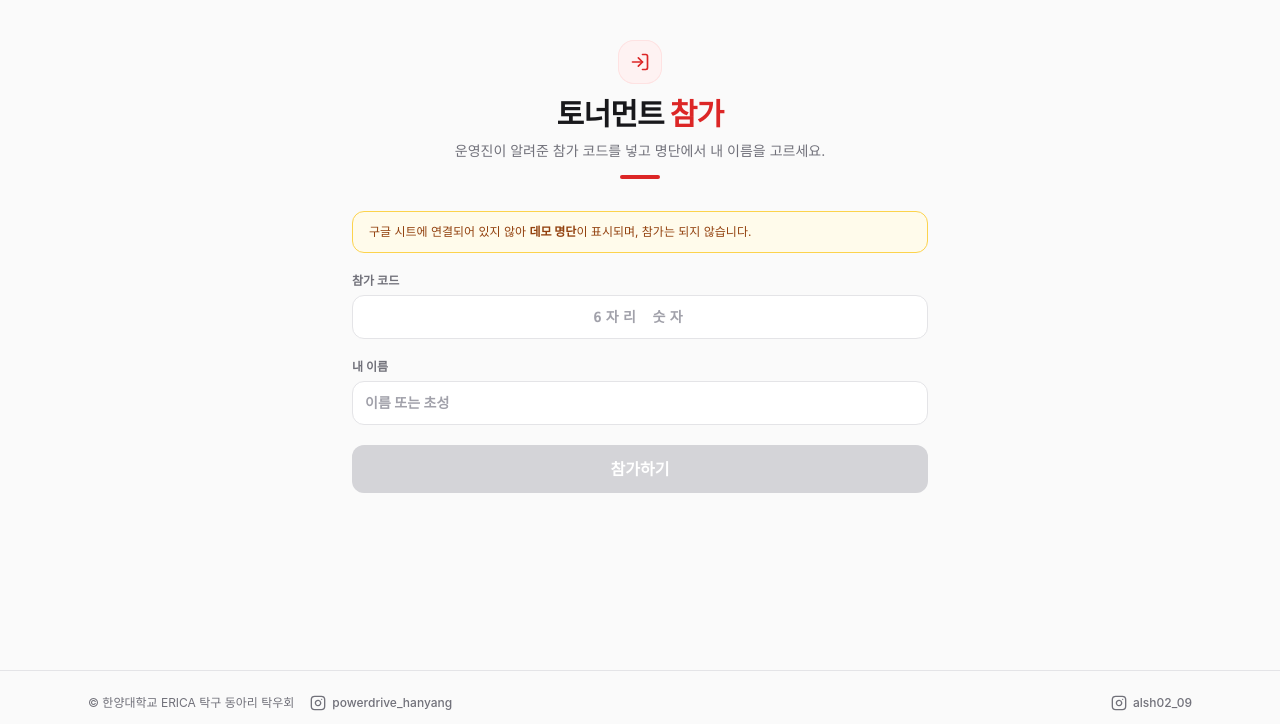
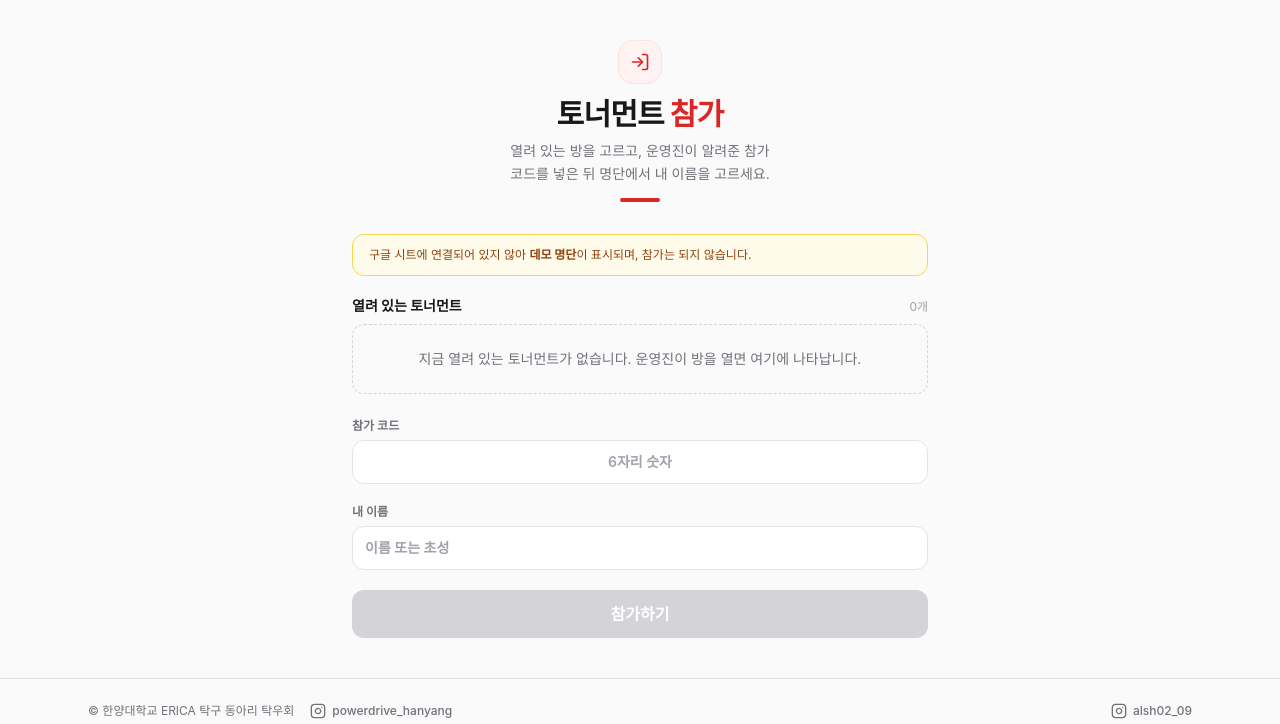
Before and after one commit to alsh02/Hanyang-University-ERICA-PingPong-Rank, a Flask app: page /league/join in a window 1280 px wide. Shown: the part 65-789 px from the top of the page. Run offline with Flask 3, Linux system fonts and the light colour scheme; some libraries are stand-ins or nearby versions; some web fonts are replaced.

Commit message:
League: List open tournament rooms on the join page
참가 화면 위에 열려 있는 토너먼트 목록을 둔다. 접수 중인 방은 이름·인원·그룹·
시각만 보이고 코드는 숨긴 채 '코드로 입장'으로 고르며, 고른 방과 다른 방의
코드를 넣으면 알려 준다. 진행 중·종료(이틀까지) 방은 대진표 보기 링크.
개설 때 코드를 만드는 방식은 그대로다.

관리자 코드를 잃어버렸을 때를 위해 '토너먼트' 시트에 관리자코드 열을 따로
두고, 운영 화면 안내에도 확인 경로를 적었다.

Co-Authored-By: Claude Fable 5.1 <noreply@anthropic.com>
Claude-Session: https://claude.ai/code/session_01GAw8LH6WakMANgaejBbUVc

```diff
--- a/league.py
+++ b/league.py
@@ -25,7 +25,7 @@ league_bp = Blueprint("league", __name__)
 
 TOURNAMENT_SHEET = "토너먼트"
 LOG_SHEET = "토너먼트로그"
-TOURNAMENT_HEADERS = ["코드", "상태", "생성일시", "갱신일시", "상태JSON"]
+TOURNAMENT_HEADERS = ["코드", "상태", "생성일시", "갱신일시", "상태JSON", "관리자코드"]
 LOG_HEADERS = ["코드", "종류", "시각", "내용JSON"]
 
 CACHE_TTL = 3            # 참가자 화면이 몇 초마다 새로 고쳐도 시트 호출은 이 간격으로만 나간다 (인스턴스마다)
@@ -61,7 +61,9 @@ _cache = {"rows": None, "logs": None, "expires_at": 0.0}
 _writes = deque()
 _admin_logins = deque()
 _sheets_ready = False
-RANGES = [f"'{TOURNAMENT_SHEET}'!A:E", f"'{LOG_SHEET}'!A:D"]
+RANGES = [f"'{TOURNAMENT_SHEET}'!A:F", f"'{LOG_SHEET}'!A:D"]
+ROOM_LIST_LIMIT = 30      # 참가 화면에 보여 주는 방 수
+FINISHED_ROOM_DAYS = 2    # 끝난 방은 이틀까지만 목록에 남긴다
 
 
 class LeagueError(Exception):
@@ -142,13 +144,14 @@ _WRITE_PARAMS = {"valueInputOption": "RAW"}
 def save_state(state):
     # 운영진의 변경을 방 행에 한 번의 호출로 다시 쓴다 (행 번호는 읽을 때 기억해 둔 것)
     state["updated_at"] = kst_now()
-    values = [state["code"], state["status"], state["created_at"], state["updated_at"], json.dumps(persistable(state), ensure_ascii=False)]
+    values = [state["code"], state["status"], state["created_at"], state["updated_at"],
+              json.dumps(persistable(state), ensure_ascii=False), state.get("admin_code", "")]
     row_no = state.get("_row_no")
     if row_no is None:
         _ensure_sheets()
         _spreadsheet().values_append(RANGES[0], {**_WRITE_PARAMS, "insertDataOption": "INSERT_ROWS"}, {"values": [values]})
     else:
-        _spreadsheet().values_update(f"'{TOURNAMENT_SHEET}'!A{row_no}:E{row_no}", _WRITE_PARAMS, {"values": [values]})
+        _spreadsheet().values_update(f"'{TOURNAMENT_SHEET}'!A{row_no}:F{row_no}", _WRITE_PARAMS, {"values": [values]})
     _invalidate()
 
 
@@ -243,6 +246,43 @@ def apply_groups(state):
         override = state.get("group_overrides", {}).get(p["name"])
         p["group"] = override or auto_group
         p["group_undecided"] = not decided and not override
+
+
+def list_rooms():
+    # 참가 화면의 방 목록: 이름·상태·참가 인원만 내보낸다. 코드는 참가가 끝난(진행 중·종료) 방만 — 접수 중인 방의 코드는 입장 암호다.
+    rows, logs = _read_all()
+    joined, removed_cache = {}, {}
+    for l in logs[1:]:
+        if len(l) >= 4 and l[1] == "참가":
+            try:
+                name = json.loads(l[3]).get("name", "")
+            except ValueError:
+                continue
+            joined.setdefault(l[0].strip(), set()).add(name)
+    rooms = []
+    for row in rows[1:]:
+        if len(row) < 5 or not row[4]:
+            continue
+        try:
+            state = json.loads(row[4])
+        except ValueError:
+            continue
+        if state.get("status") == "finished":
+            try:
+                finished = datetime.strptime(state.get("finished_at", state["updated_at"]), "%Y-%m-%d %H:%M:%S")
+                if (datetime.now(_deps["kst"]).replace(tzinfo=None) - finished).days >= FINISHED_ROOM_DAYS:
+                    continue
+            except (ValueError, KeyError):
+                continue
+        count = len(joined.get(state["code"], set()) - set(state.get("removed", [])))
+        rooms.append({
+            "name": state["name"], "status": state["status"], "status_label": STATUS_LABELS.get(state["status"], state["status"]),
+            "participants": count, "created_at": state["created_at"][:16],
+            "groups": [g["name"] for g in state.get("groups", [])],
+            "code": state["code"] if state["status"] != "lobby" else None,
+        })
+    rooms.sort(key=lambda r: r["created_at"], reverse=True)
+    return rooms[:ROOM_LIST_LIMIT]
 
 
 def public_view(state):
@@ -518,8 +558,18 @@ def league_new():
 @league_bp.route("/league/join")
 def league_join():
     members, is_dummy = _members()
+    try:
+        rooms = [] if is_dummy else list_rooms()
+    except Exception as e:  # 목록을 못 읽어도 코드 입력으로는 참가할 수 있어야 한다
+        _deps["logger"].error("토너먼트 목록 조회 실패: %s", e)
+        rooms = []
     return render_template("league/join.html", members=sorted(members.values(), key=_deps["member_sort_key"]),
-                           code=normalize_code(request.args.get("code", "")), is_dummy=is_dummy)
+                           code=normalize_code(request.args.get("code", "")), rooms=rooms, is_dummy=is_dummy)
+
+
+@league_bp.route("/api/league")
+def api_rooms():
+    return jsonify({"rooms": list_rooms()})
 
 
 @league_bp.route("/league/admin")
@@ -668,7 +718,11 @@ def api_join(code):
         raise LeagueError("참가 접수가 끝난 토너먼트입니다.")
     _check_write_limit()
     members, _ = _members()
-    name = _deps["normalize_name"]((request.get_json(silent=True) or {}).get("name", ""))
+    data = request.get_json(silent=True) or {}
+    room = str(data.get("room", "")).strip()
+    if room and room != state["name"]:
+        raise LeagueError(f"입력한 코드는 '{state['name']}' 방의 코드입니다. '{room}' 방의 코드를 다시 확인해 주세요.")
+    name = _deps["normalize_name"](data.get("name", ""))
     if name not in members:
         raise LeagueError("명단에 없는 이름입니다. 부수표에 등록된 이름을 골라 주세요.")
     if name in state["removed"]:
--- a/templates/league/join.html
+++ b/templates/league/join.html
@@ -10,7 +10,7 @@
     <h1 class="text-2xl font-extrabold tracking-tight sm:text-3xl">
         토너먼트 <span class="text-red-600 dark:text-red-400">참가</span>
     </h1>
-    <p class="mt-2 max-w-md break-keep text-sm leading-relaxed text-zinc-500 [text-wrap:balance] dark:text-zinc-400">운영진이 알려준 참가 코드를 넣고 명단에서 내 이름을 고르세요.</p>
+    <p class="mt-2 max-w-md break-keep text-sm leading-relaxed text-zinc-500 [text-wrap:balance] dark:text-zinc-400">열려 있는 방을 고르고, 운영진이 알려준 참가 코드를 넣은 뒤 명단에서 내 이름을 고르세요.</p>
     <span class="mt-3 h-1 w-10 rounded-full bg-red-600 dark:bg-rubber"></span>
 </div>
 
@@ -20,12 +20,48 @@
 </div>
 {% endif %}
 
+<section class="mx-auto mb-6 max-w-xl">
+    <div class="mb-2 flex items-baseline justify-between">
+        <h2 class="text-sm font-bold">열려 있는 토너먼트</h2>
+        <span class="text-xs text-zinc-400 dark:text-zinc-500">{{ rooms | length }}개</span>
+    </div>
+    {% if rooms %}
+    <ul id="room-list" class="space-y-2">
+        {% for room in rooms %}
+        <li>
+            {% if room.status == 'lobby' %}
+            <button type="button" data-room="{{ room.name }}" aria-pressed="false"
+                    class="flex w-full items-center justify-between gap-3 rounded-xl border border-zinc-200 bg-white px-4 py-3 text-left transition-colors hover:border-red-400 aria-[pressed=true]:border-red-600 aria-[pressed=true]:ring-2 aria-[pressed=true]:ring-red-500/30 dark:border-zinc-800 dark:bg-zinc-900 dark:hover:border-red-500 dark:aria-[pressed=true]:border-red-500">
+                <span class="min-w-0">
+                    <span class="block truncate text-sm font-bold">{{ room.name }}</span>
+                    <span class="mt-0.5 block text-xs text-zinc-500 dark:text-zinc-400">{{ room.status_label }} · {{ room.participants }}명 · {{ room.groups | join('·') }} · {{ room.created_at[5:] }}</span>
+                </span>
+                <span class="flex-shrink-0 rounded-lg bg-red-50 px-2.5 py-1 text-xs font-semibold text-red-700 dark:bg-red-500/10 dark:text-red-300">코드로 입장</span>
+            </button>
+            {% else %}
+            <a href="{{ url_for('league.league_room', code=room.code) }}"
+               class="flex w-full items-center justify-between gap-3 rounded-xl border border-zinc-200 bg-white px-4 py-3 transition-colors hover:border-red-400 dark:border-zinc-800 dark:bg-zinc-900 dark:hover:border-red-500">
+                <span class="min-w-0">
+                    <span class="block truncate text-sm font-bold">{{ room.name }}</span>
+                    <span class="mt-0.5 block text-xs text-zinc-500 dark:text-zinc-400">{{ room.status_label }} · {{ room.participants }}명 · {{ room.created_at[5:] }}</span>
+                </span>
+                <span class="flex-shrink-0 text-xs font-semibold text-zinc-500 dark:text-zinc-400">대진표 보기</span>
+            </a>
+            {% endif %}
+        </li>
+        {% endfor %}
+    </ul>
+    {% else %}
+    <p class="rounded-xl border border-dashed border-zinc-300 px-4 py-6 text-center text-sm text-zinc-500 dark:border-zinc-800 dark:text-zinc-400">지금 열려 있는 토너먼트가 없습니다. 운영진이 방을 열면 여기에 나타납니다.</p>
+    {% endif %}
+</section>
+
 {% set input_class = 'h-11 w-full rounded-xl border border-zinc-200 bg-white px-3 text-sm font-semibold text-zinc-900 placeholder-zinc-400 focus:border-red-500 focus:outline-none focus:ring-2 focus:ring-red-500/30 dark:border-zinc-800 dark:bg-zinc-900 dark:text-zinc-100 dark:placeholder-zinc-500' %}
 <form id="join-form" class="mx-auto max-w-xl space-y-5" autocomplete="off">
     <div>
-        <label for="code" class="mb-1.5 block text-xs font-semibold text-zinc-500 dark:text-zinc-400">참가 코드</label>
+        <label for="code" class="mb-1.5 block text-xs font-semibold text-zinc-500 dark:text-zinc-400">참가 코드 <span id="room-picked" class="ml-1 font-medium text-red-600 dark:text-red-400"></span></label>
         <input id="code" name="code" type="text" inputmode="numeric" pattern="[0-9]*" value="{{ code }}" maxlength="6" placeholder="6자리 숫자" spellcheck="false"
-               class="{{ input_class }} text-center font-mono text-lg tracking-[0.3em]">
+               class="{{ input_class }} text-center font-mono text-lg tracking-[0.3em] placeholder:font-sans placeholder:text-sm placeholder:tracking-normal">
     </div>
     <div class="relative">
         <label for="name-input" class="mb-1.5 block text-xs font-semibold text-zinc-500 dark:text-zinc-400">내 이름</label>
@@ -67,6 +103,17 @@
 
     codeInput.addEventListener('input', () => { codeInput.value = codeInput.value.replace(/[^0-9]/g, '').slice(0, 6); sync(); });
 
+    // 목록에서 방을 고르면 그 방의 코드를 넣도록 안내하고, 보낼 때 방 이름도 함께 보내 다른 방 코드를 걸러 낸다
+    let room = null;
+    document.getElementById('room-list')?.addEventListener('click', (event) => {
+        const item = event.target.closest('[data-room]');
+        if (!item) return;
+        room = item.getAttribute('aria-pressed') === 'true' ? null : item.dataset.room;
+        document.querySelectorAll('[data-room]').forEach((el) => el.setAttribute('aria-pressed', String(el.dataset.room === room)));
+        document.getElementById('room-picked').textContent = room ? `· '${room}' 방의 코드` : '';
+        if (room) { codeInput.focus(); codeInput.scrollIntoView({ block: 'center', behavior: 'smooth' }); }
+    });
+
     function open(query) {
         options = MEMBERS.filter((m) => !query || matchName(m.이름, query));
         list.innerHTML = options.length
@@ -97,7 +144,7 @@
         document.getElementById('join-loading').hidden = false;
         const code = codeInput.value;
         try {
-            const response = await fetch(`/api/league/${code}/join`, { method: 'POST', headers: { 'Content-Type': 'application/json' }, body: JSON.stringify({ name: chosen.이름 }) });
+            const response = await fetch(`/api/league/${code}/join`, { method: 'POST', headers: { 'Content-Type': 'application/json' }, body: JSON.stringify({ name: chosen.이름, room: room || '' }) });
             const data = await response.json();
             if (!response.ok) throw new Error(data.error || '참가하지 못했습니다.');
             const url = `/league/${code}`;
--- a/templates/league/room.html
+++ b/templates/league/room.html
@@ -176,7 +176,7 @@
         if (canAdmin && adminCode) $('admin-code').textContent = adminCode;
         $('admin-login').hidden = !(isAdmin && !adminKey);
         $('admin-hint').hidden = isAdmin || t.status === 'lobby';
-        if (isAdmin && !adminKey) showNotice('이 기기에는 운영 권한이 없습니다. 개설한 운영진에게 받은 관리자 코드를 넣어 주세요.');
+        if (isAdmin && !adminKey) showNotice('이 기기에는 운영 권한이 없습니다. 관리자 코드를 넣어 주세요. 코드는 개설한 운영진 화면 상단에 있고, 잃어버렸으면 경기 기록 구글 시트의 \'토너먼트\' 탭에서 볼 수 있습니다.');
         else if (!isAdmin && !me && t.status === 'lobby') showNotice('아직 참가하지 않았습니다. 참가 페이지에서 코드를 넣고 이름을 고르세요.');
         else showNotice('');
 
```
